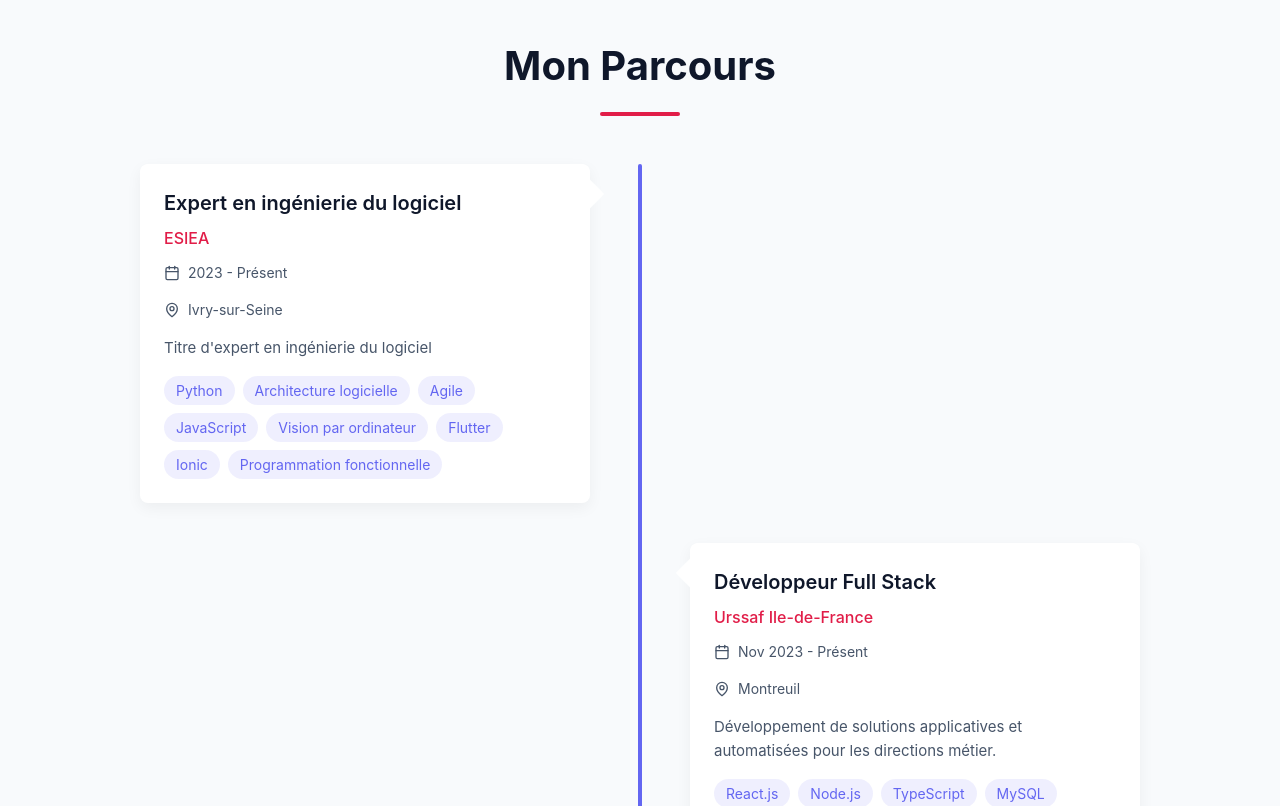
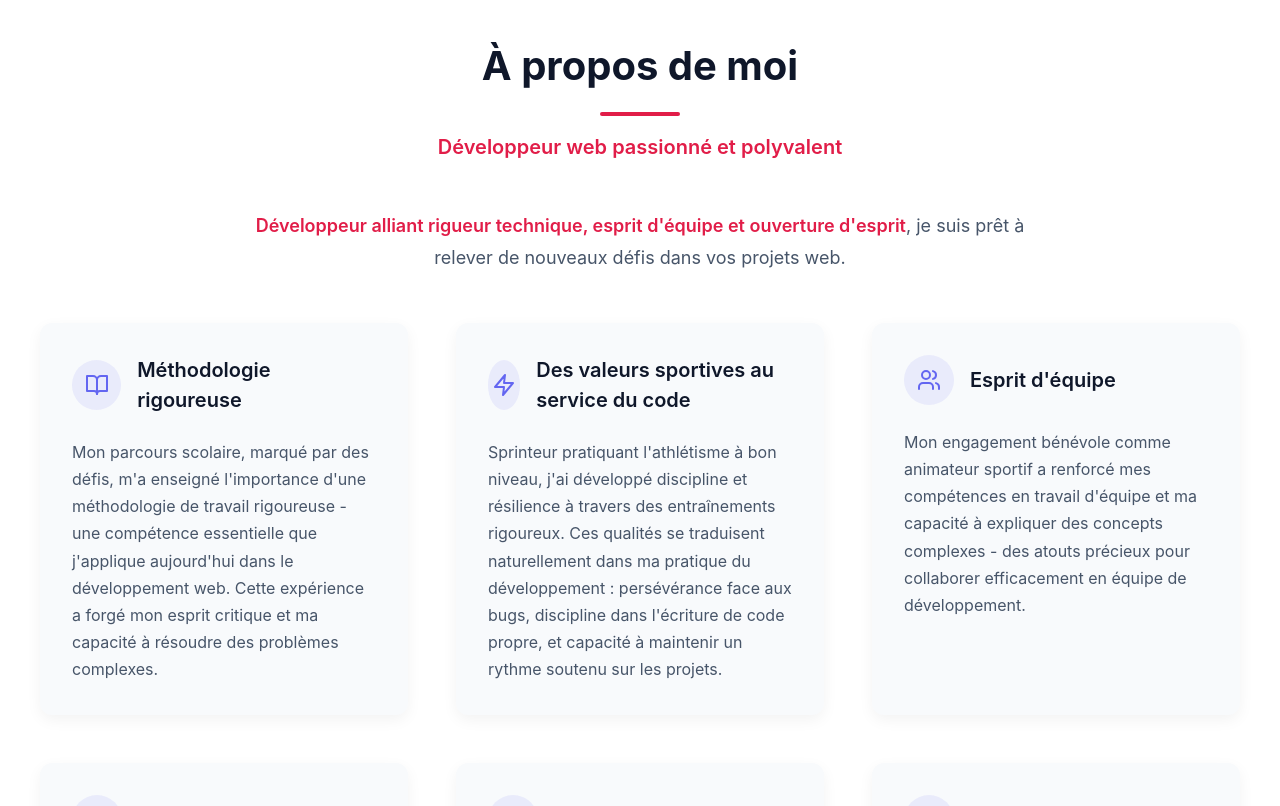
Before and after one commit to jeremiekunkela/portfolio, a React (Vite) app: page / in a window 1280 px wide. Shown: the part 860-1666 px from the top of the page. Built offline with nearby package versions, Linux system fonts and the light colour scheme.

Commit message:
Ajouter la section À propos de moi

```diff
--- a/src/App.tsx
+++ b/src/App.tsx
@@ -2,6 +2,7 @@ import { BrowserRouter as Router, Routes, Route } from 'react-router-dom';
 import Header from './components/Header/Header';
 import Sidebar from './components/Sidebar/Sidebar';
 import Hero from './components/Hero/Hero';
+import About from './components/About/About';
 import Timeline from './components/Timeline/Timeline';
 import Skills from './components/Skills/Skills';
 import Projects from './components/Projects/Projects';
@@ -29,6 +30,7 @@ function App() {
                   <Route path="/" element={
                     <>
                       <Hero />
+                      <About />
                       <Timeline />
                       <Skills />
                       <Projects />
--- /dev/null
+++ b/src/components/About/About.module.css
@@ -0,0 +1,141 @@
+.about {
+  padding: 6rem 2rem;
+  background-color: var(--bg-primary);
+}
+
+.container {
+  max-width: 1200px;
+  margin: 0 auto;
+}
+
+.heading {
+  text-align: center;
+  font-size: 2.5rem;
+  font-weight: 700;
+  margin-bottom: 1rem;
+  color: var(--text-primary);
+}
+
+.subheading {
+  text-align: center;
+  font-size: 1.25rem;
+  font-weight: 600;
+  color: var(--color-accent);
+  margin-bottom: 3rem;
+}
+
+.heading::after {
+  content: '';
+  display: block;
+  width: 80px;
+  height: 4px;
+  background-color: var(--color-accent);
+  margin: 16px auto 0;
+  border-radius: 2px;
+}
+
+.content {
+  display: grid;
+  grid-template-columns: repeat(auto-fit, minmax(350px, 1fr));
+  gap: 3rem;
+  margin-top: 3rem;
+}
+
+.card {
+  background-color: var(--bg-secondary);
+  border-radius: 12px;
+  padding: 2rem;
+  box-shadow: var(--card-shadow);
+  transition: transform 0.3s ease, box-shadow 0.3s ease;
+  opacity: 0;
+  transform: translateY(30px);
+}
+
+.card.visible {
+  opacity: 1;
+  transform: translateY(0);
+}
+
+.card:hover {
+  transform: translateY(-5px);
+  box-shadow: var(--card-shadow-hover);
+}
+
+.cardHeader {
+  display: flex;
+  align-items: center;
+  gap: 1rem;
+  margin-bottom: 1.5rem;
+}
+
+.iconContainer {
+  background-color: var(--color-secondary-transparent);
+  width: 50px;
+  height: 50px;
+  border-radius: 50%;
+  display: flex;
+  align-items: center;
+  justify-content: center;
+  color: var(--color-secondary);
+}
+
+.cardTitle {
+  font-size: 1.25rem;
+  font-weight: 600;
+  color: var(--text-primary);
+  margin: 0;
+}
+
+.cardContent {
+  font-size: 1rem;
+  line-height: 1.7;
+  color: var(--text-secondary);
+}
+
+.intro {
+  grid-column: 1 / -1;
+  text-align: center;
+  font-size: 1.125rem;
+  line-height: 1.8;
+  color: var(--text-secondary);
+  margin-bottom: 2rem;
+  max-width: 800px;
+  margin-left: auto;
+  margin-right: auto;
+}
+
+.highlight {
+  color: var(--color-accent);
+  font-weight: 600;
+}
+
+@media (max-width: 768px) {
+  .about {
+    padding: 4rem 1.5rem;
+  }
+
+  .heading {
+    font-size: 2rem;
+    margin-bottom: 0.75rem;
+  }
+
+  .subheading {
+    font-size: 1.125rem;
+    margin-bottom: 2rem;
+  }
+
+  .content {
+    grid-template-columns: 1fr;
+    gap: 2rem;
+    margin-top: 2rem;
+  }
+
+  .card {
+    padding: 1.5rem;
+  }
+
+  .intro {
+    font-size: 1rem;
+    margin-bottom: 1.5rem;
+  }
+}
--- /dev/null
+++ b/src/components/About/About.tsx
@@ -0,0 +1,86 @@
+import React from 'react';
+import { BookOpen, Zap, Globe, Users, Music, Target } from 'lucide-react';
+import styles from './About.module.css';
+import { useIntersectionObserver } from '../../hooks/useIntersectionObserver';
+
+const About: React.FC = () => {
+  const [sectionRef, isVisible] = useIntersectionObserver<HTMLElement>({
+    threshold: 0.1,
+  });
+
+  const aboutCards = [
+    {
+      id: 1,
+      icon: BookOpen,
+      title: "Méthodologie rigoureuse",
+      content: "Mon parcours scolaire, marqué par des défis, m'a enseigné l'importance d'une méthodologie de travail rigoureuse - une compétence essentielle que j'applique aujourd'hui dans le développement web. Cette expérience a forgé mon esprit critique et ma capacité à résoudre des problèmes complexes."
+    },
+    {
+      id: 2,
+      icon: Zap,
+      title: "Des valeurs sportives au service du code",
+      content: "Sprinteur pratiquant l'athlétisme à bon niveau, j'ai développé discipline et résilience à travers des entraînements rigoureux. Ces qualités se traduisent naturellement dans ma pratique du développement : persévérance face aux bugs, discipline dans l'écriture de code propre, et capacité à maintenir un rythme soutenu sur les projets."
+    },
+    {
+      id: 3,
+      icon: Users,
+      title: "Esprit d'équipe",
+      content: "Mon engagement bénévole comme animateur sportif a renforcé mes compétences en travail d'équipe et ma capacité à expliquer des concepts complexes - des atouts précieux pour collaborer efficacement en équipe de développement."
+    },
+    {
+      id: 4,
+      icon: Target,
+      title: "Curiosité technologique",
+      content: "Passionné par l'innovation numérique, je maintiens une veille active sur les dernières tendances en développement web, intelligence artificielle et nouvelles technologies. Cette curiosité naturelle me permet de rester à la pointe des évolutions du secteur."
+    },
+    {
+      id: 5,
+      icon: Globe,
+      title: "Ouverture internationale",
+      content: "Mes voyages à travers l'Europe et le Canada (Croatie, Italie, Allemagne, Angleterre, Portugal, Canada...) ont développé mon adaptabilité et ma capacité à travailler dans des environnements multiculturels - un atout dans le monde globalisé du développement web."
+    },
+    {
+      id: 6,
+      icon: Music,
+      title: "Créativité et autonomie",
+      content: "Ma pratique du piano, initiée en conservatoire puis poursuivie en autodidacte, témoigne de ma capacité d'apprentissage autonome et de ma créativité - des qualités essentielles pour innover et se former continuellement aux nouvelles technologies."
+    }
+  ];
+
+  return (
+    <section id="about" className={styles.about} ref={sectionRef}>
+      <div className={styles.container}>
+        <h2 className={styles.heading}>À propos de moi</h2>
+        <p className={styles.subheading}>Développeur web passionné et polyvalent</p>
+
+        <div className={styles.intro}>
+          <span className={styles.highlight}>Développeur alliant rigueur technique, esprit d'équipe et ouverture d'esprit</span>,
+          je suis prêt à relever de nouveaux défis dans vos projets web.
+        </div>
+
+        <div className={styles.content}>
+          {aboutCards.map((card, index) => {
+            const IconComponent = card.icon;
+            return (
+              <div
+                key={card.id}
+                className={`${styles.card} ${isVisible ? styles.visible : ''}`}
+                style={{ transitionDelay: `${index * 0.1}s` }}
+              >
+                <div className={styles.cardHeader}>
+                  <div className={styles.iconContainer}>
+                    <IconComponent size={24} />
+                  </div>
+                  <h3 className={styles.cardTitle}>{card.title}</h3>
+                </div>
+                <p className={styles.cardContent}>{card.content}</p>
+              </div>
+            );
+          })}
+        </div>
+      </div>
+    </section>
+  );
+};
+
+export default About;
--- a/src/components/Footer/Footer.tsx
+++ b/src/components/Footer/Footer.tsx
@@ -9,6 +9,7 @@ const Footer: React.FC = () => {
 
   const navItems = [
     { name: 'Accueil', sectionId: 'home' },
+    { name: 'À propos', sectionId: 'about' },
     { name: 'Projets', sectionId: 'projects' },
     { name: 'Blog', sectionId: 'blog' },
     { name: 'Compétences', sectionId: 'skills' },
--- a/src/components/Header/Header.tsx
+++ b/src/components/Header/Header.tsx
@@ -22,6 +22,7 @@ const Header: React.FC = () => {
 
   const navItems = [
     { name: "Accueil", sectionId: "home" },
+    { name: "À propos", sectionId: "about" },
     { name: "Chronologie", sectionId: "timeline" },
     { name: "Compétences", sectionId: "skills" },
     { name: "Projets", sectionId: "projects" },
--- a/src/components/Sidebar/Sidebar.tsx
+++ b/src/components/Sidebar/Sidebar.tsx
@@ -1,12 +1,13 @@
 import React, { useState } from 'react';
 import { useLocation, useNavigate } from 'react-router-dom';
-import { Home, User, Code2, BookOpen, Mail, Menu, X, AppWindow } from 'lucide-react';
+import { Home, User, Code2, BookOpen, Mail, Menu, X, AppWindow, Clock } from 'lucide-react';
 import styles from './Sidebar.module.css';
 import { useScrollToSection } from '../../hooks/useScrollToSection';
 
 const navLabels: Record<string, string> = {
   home: 'Accueil',
   about: 'À propos',
+  timeline: 'Chronologie',
   skills: 'Compétences',
   projects: 'Projets',
   blog: 'Blog',
@@ -22,6 +23,7 @@ const Sidebar: React.FC = () => {
   const navItems = [
     { id: 'home', icon: Home },
     { id: 'about', icon: User },
+    { id: 'timeline', icon: Clock },
     { id: 'skills', icon: Code2 },
     { id: 'projects', icon: AppWindow },
     { id: 'blog', icon: BookOpen },
```
